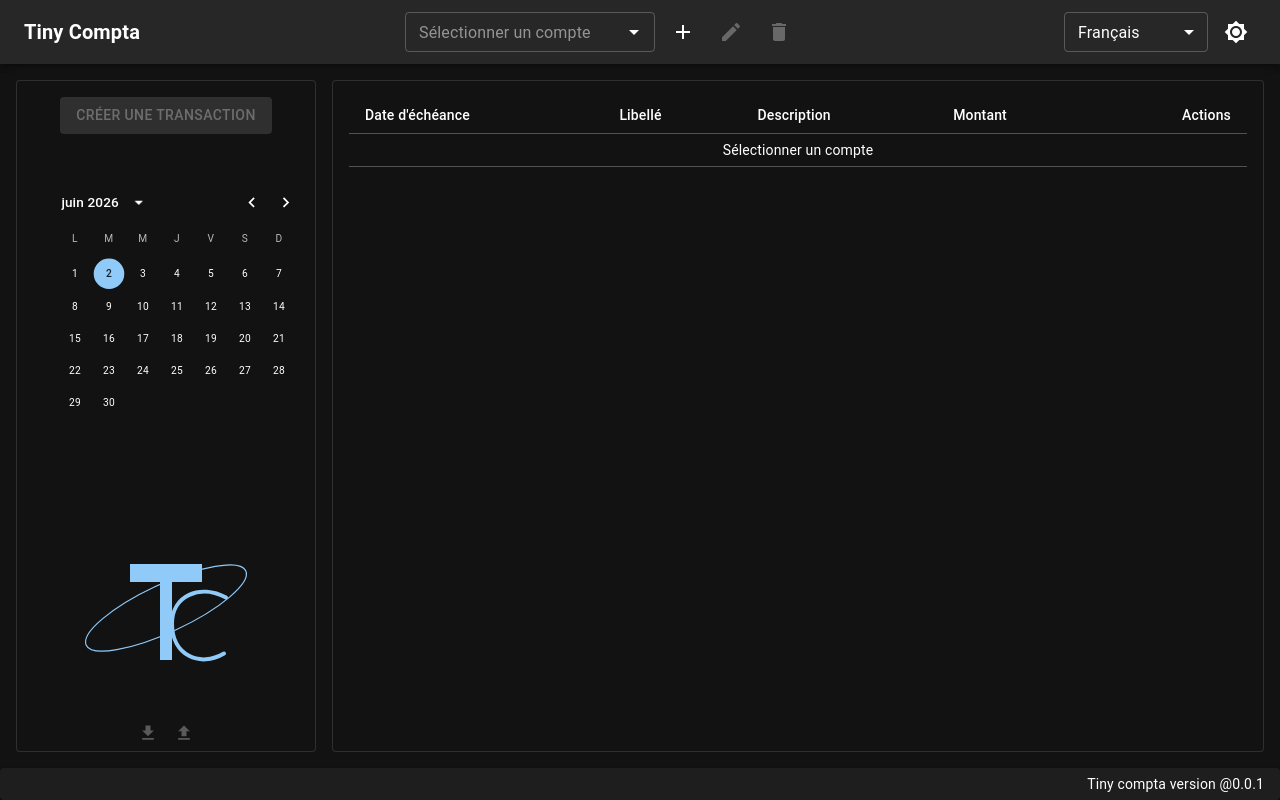
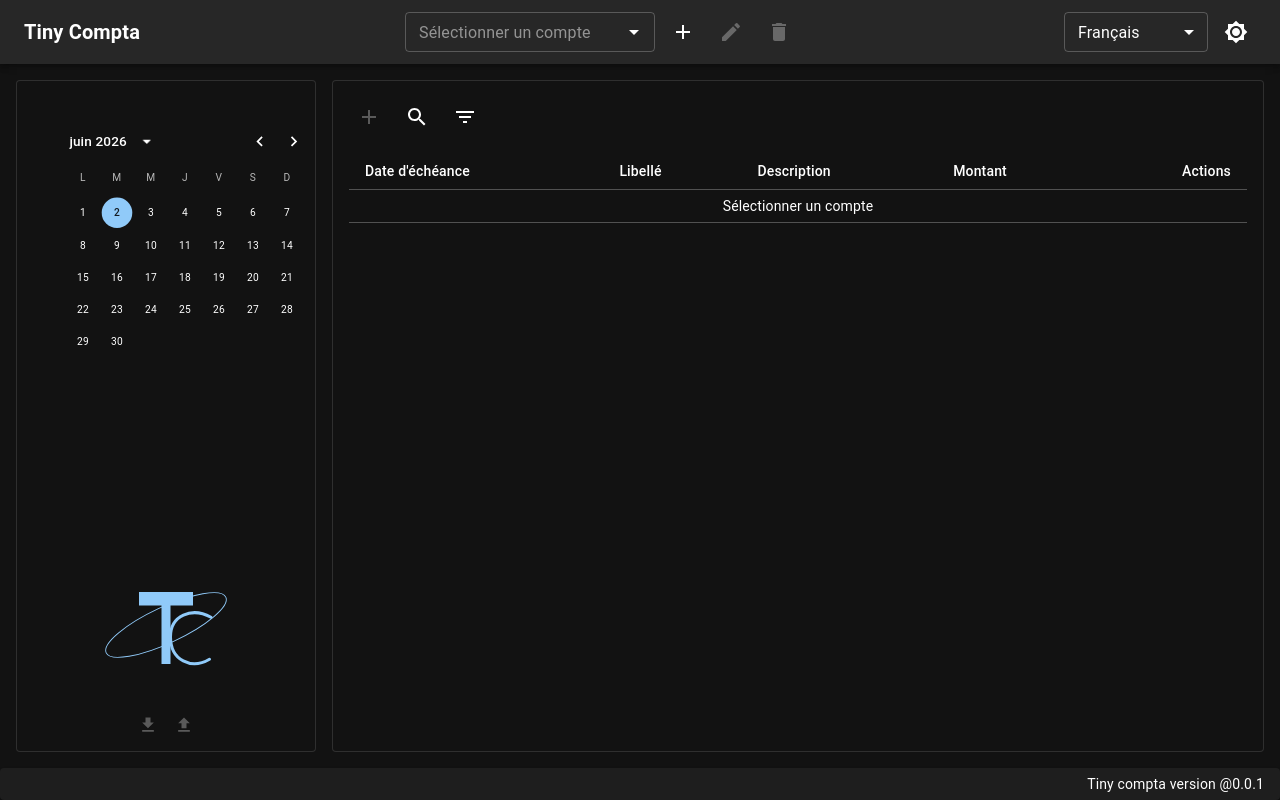
Before and after one commit to antropiq/tiny-compta, a React (Vite) app: page / in a window 1280 px wide. Built offline with nearby package versions, Linux system fonts and the light colour scheme.

Commit message:
fix: Vertical gap in left-container of TransactionEditionArea + add transactions toolbar component

```diff
--- a/src/components/TransactionEditionArea.css
+++ b/src/components/TransactionEditionArea.css
@@ -12,7 +12,7 @@
   display: flex;
   flex-direction: column;
   border-radius: 16px;
-  padding: 0px;
+  padding: 8px;
   overflow-y: auto;
   overflow-x: hidden;
 }
@@ -24,12 +24,6 @@
   border-radius: 16px;
   padding: 16px;
   overflow-y: hidden;
-}
-
-.add-transaction-button {
-  padding: 1rem;
-  width: 100%;
-  text-align: center;
 }
 
 .calendar-container {
--- a/src/components/TransactionEditionArea.tsx
+++ b/src/components/TransactionEditionArea.tsx
@@ -9,6 +9,7 @@ import { useAccount } from '../hooks/useAccount';
 import { dbService } from '../services/db';
 import TransactionEditor from './TransactionEditor';
 import type { TransactionEditorMode } from './TransactionEditor';
+import TransactionToolbar from './TransactionToolbar';
 import ConfirmDialog from './ConfirmDialog';
 import ExportTransactionDialog from './ExportTransactionDialog';
 import ImportTransactionDialog from './ImportTransactionDialog';
@@ -137,16 +138,6 @@ const TransactionEditionArea: React.FC = () => {
   return (
     <Box className="transaction-edition-area">
       <Paper className="left-container" elevation={0} variant="outlined" >
-        <Box className="add-transaction-button">
-          <Button
-            variant="contained"
-            // fullWidth
-            onClick={handleAddTransaction}
-            disabled={!selectedAccount}
-          >
-            {t('transaction.create')}
-          </Button>
-        </Box>
         <Box className="calendar-container">
           <DateCalendar
             value={selectedDate}
@@ -158,7 +149,7 @@ const TransactionEditionArea: React.FC = () => {
           />
         </Box>
         <Box className="logo-container">
-           <Logo color={primaryColor} size={200} />
+           <Logo color={primaryColor} size={150} />
         </Box>
         <Box sx={{ display: 'flex', justifyContent: 'center' }}>
           <Tooltip title={t('export.title')}>
@@ -175,6 +166,7 @@ const TransactionEditionArea: React.FC = () => {
       </Paper>
 
       <Paper className="right-container" elevation={0} variant="outlined">
+        <TransactionToolbar onAddTransaction={handleAddTransaction} disabled={!selectedAccount} />
         <Box className="table-container">
           <Table size="small" sx={{ fontSize: '0.875rem' }} stickyHeader>
               <TableHead>
--- /dev/null
+++ b/src/components/TransactionToolbar.tsx
@@ -0,0 +1,42 @@
+import React from 'react';
+import { Box, IconButton, Tooltip } from '@mui/material';
+import { Add, Search, FilterList } from '@mui/icons-material';
+import { useTranslation } from 'react-i18next';
+
+interface TransactionToolbarProps {
+  onAddTransaction: () => void;
+  disabled?: boolean;
+}
+
+const TransactionToolbar: React.FC<TransactionToolbarProps> = ({ onAddTransaction, disabled }) => {
+  const { t } = useTranslation();
+
+  return (
+    <Box sx={{ display: 'flex', gap: 1, mb: 2, alignItems: 'center' }}>
+      <Tooltip title={t('transaction.create')}>
+        <span style={{ display: 'inline-block' }}>
+          <IconButton
+            onClick={onAddTransaction}
+            color="primary"
+            disabled={disabled}
+            aria-label={t('transaction.create')}
+          >
+            <Add />
+          </IconButton>
+        </span>
+      </Tooltip>
+      <Tooltip title={t('transaction.search')}>
+        <IconButton color="inherit">
+          <Search />
+        </IconButton>
+      </Tooltip>
+      <Tooltip title={t('transaction.filter')}>
+        <IconButton color="inherit">
+          <FilterList />
+        </IconButton>
+      </Tooltip>
+    </Box>
+  );
+};
+
+export default TransactionToolbar;
--- a/src/locales/en/translation.json
+++ b/src/locales/en/translation.json
@@ -25,6 +25,8 @@
     "create": "Create Transaction",
     "edit": "Edit Transaction",
     "clone": "Clone Transaction",
+    "search": "Search",
+    "filter": "Filter",
     "no_transactions": "No transactions found.",
     "dueDate": "Due Date",
     "label": "Label",
--- a/src/locales/fr/translation.json
+++ b/src/locales/fr/translation.json
@@ -25,6 +25,8 @@
     "create": "Créer une transaction",
     "edit": "Modifier la transaction",
     "clone": "Cloner la transaction",
+    "search": "Rechercher",
+    "filter": "Filtrer",
     "no_transactions": "Aucune transaction trouvée.",
     "dueDate": "Date d'échéance",
     "label": "Libellé",
```
Also changed, not shown: 1 other file (tests, documents, lock files or other folders).
